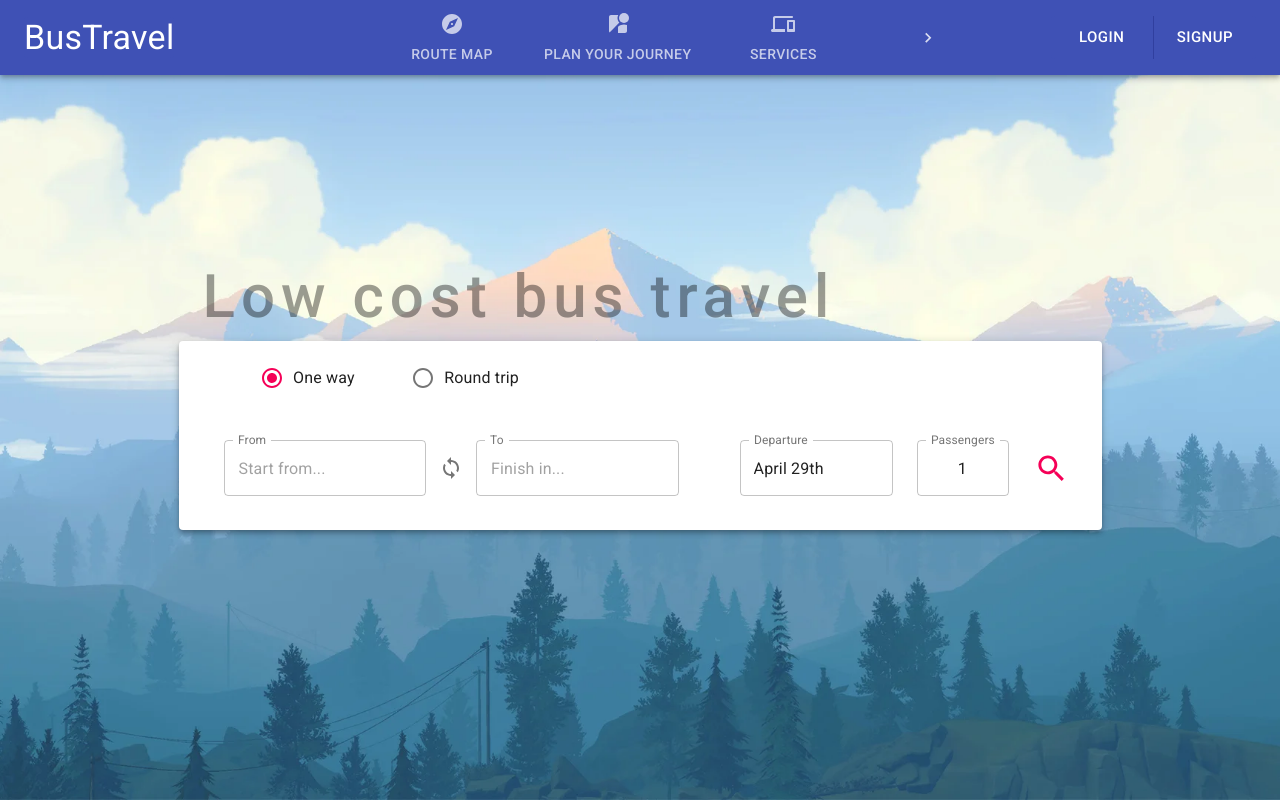
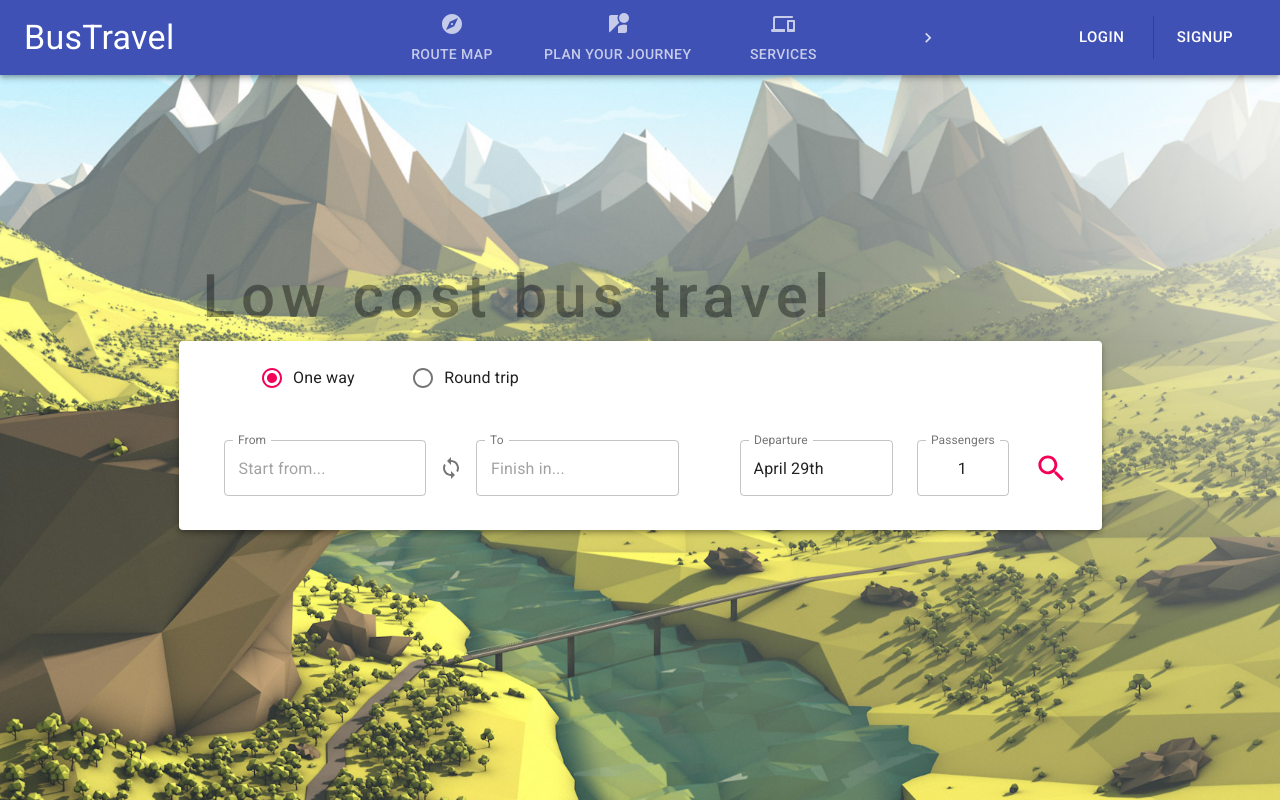
Before and after one commit to mateusz-chochol/FlixBus-Ripoff, a React (Create React App) app: page / in a window 1280 px wide. Built offline with nearby package versions, Linux system fonts and the light colour scheme; no server answers.

Commit message:
Adding new background

```diff
--- a/src/components/App.tsx
+++ b/src/components/App.tsx
@@ -39,7 +39,7 @@ import TripPage from './TripPage/TripPage';
 const styles = {
   paperContainer: {
     //background: 'linear-gradient(90deg, rgba(2,0,36,1) 0%, rgba(0,223,166,1) 0%, rgba(0,119,232,1) 100%)',
-    backgroundImage: `url(${process.env.PUBLIC_URL}/img.jpg)`,
+    backgroundImage: `url(${process.env.PUBLIC_URL}/background.jpg)`,
     backgroundSize: 'cover',
     backgroundPosition: '50% 50%',
     backgroundColor: 'whitesmoke'
```
